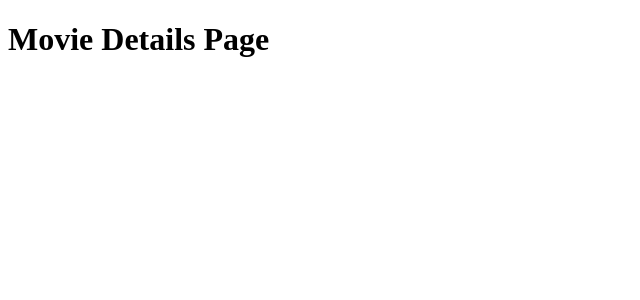
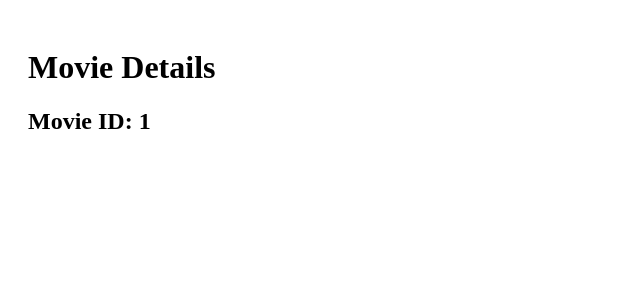
Before and after one commit to console-zain/Movie-Explorer-Discover-Your-Favorite-Films, a React (Create React App) app: page /movie/1 in a window 1280 px wide. Shown: the top 300 px of the page, without its empty margins (0-640 px from the left). Built offline with nearby package versions, Linux system fonts and the light colour scheme; sample sign-in values are in the browser's storage.

Commit message:
Added clickable movie cards and dynamic movie routes

```diff
--- a/src/components/MovieCard/MovieCard.jsx
+++ b/src/components/MovieCard/MovieCard.jsx
@@ -1,12 +1,16 @@
 import { Card, CardContent, CardMedia, Typography } from "@mui/material";
+import { useNavigate } from "react-router-dom";
 
 const MovieCard = ({ movie }) => {
+  const navigate = useNavigate();
+
   const imageUrl = movie.poster_path
     ? `https://image.tmdb.org/t/p/w500${movie.poster_path}`
     : "https://via.placeholder.com/500x750?text=No+Image";
 
   return (
     <Card
+      onClick={() => navigate(`/movie/${movie.id}`)}
       sx={{
         width: "100%",
         height: "100%",
--- a/src/pages/MovieDetails/MovieDetails.jsx
+++ b/src/pages/MovieDetails/MovieDetails.jsx
@@ -1,5 +1,14 @@
+import { useParams } from "react-router-dom";
+
 const MovieDetails = () => {
-  return <h1>Movie Details Page</h1>;
+  const { id } = useParams();
+
+  return (
+    <div style={{ padding: "20px" }}>
+      <h1>Movie Details</h1>
+      <h2>Movie ID: {id}</h2>
+    </div>
+  );
 };
 
 export default MovieDetails;
```
